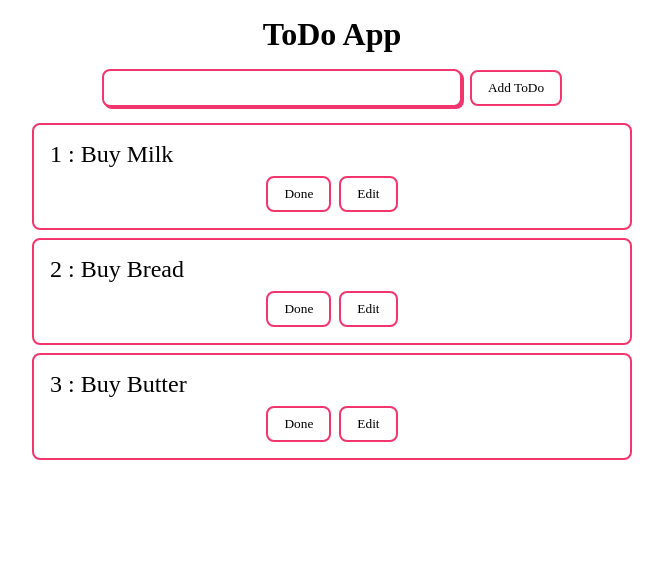
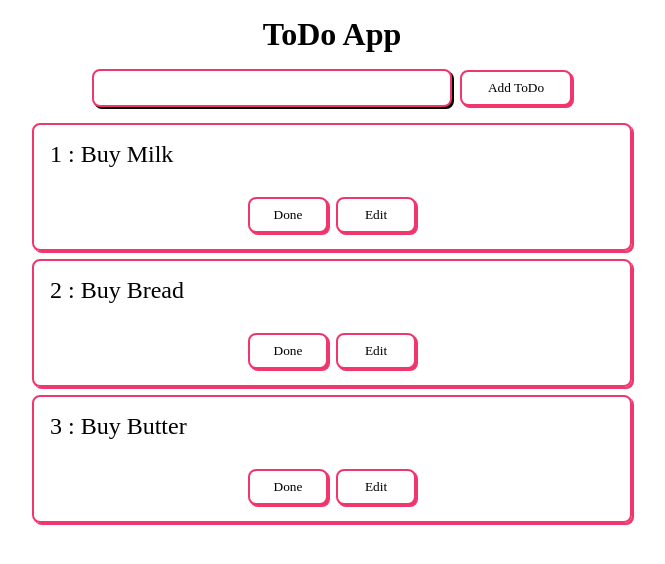
Before and after one commit to irahuldutta02/simple-react-todo-app, a React (Create React App) app: page / in a window 1280 px wide. Shown: the top 564 px of the page, without its empty margins (308-973 px from the left). Built offline with nearby package versions, Linux system fonts and the light colour scheme; a web font is replaced by a local one.

Commit message:
fix: - change styling in index.css - add feature in Todo.js   - clear the input field after adding a todo   - add todo on click enter

```diff
--- a/src/Components/Todo.js
+++ b/src/Components/Todo.js
@@ -24,7 +24,14 @@ function Todo(props) {
 
   function generateId(todoItems) {
     if (todoItems.length === 0) return 1;
-    return (todoItems[todoItems.length - 1].id + 1);
+    return todoItems[todoItems.length - 1].id + 1;
+  }
+
+  function addNewToDo(inputText) {
+    if (inputText === "") return;
+    let newTodo = { data: inputText, id: generateId(todoItems) };
+    setTodoItems([...todoItems, newTodo]);
+    setInputText("");
   }
 
   return (
@@ -37,23 +44,17 @@ function Todo(props) {
           type="text"
           value={inputText}
           onChange={(e) => setInputText(e.target.value)}
+          onKeyDown={(e) => {
+            if (e.key === "Enter") addNewToDo(inputText);
+          }}
         />
-        <button
-          onClick={() =>
-            setTodoItems([
-              ...todoItems,
-              { data: inputText, id: generateId(todoItems) },
-            ])
-          }
-        >
-          Add ToDo
-        </button>
+        <button onClick={() => addNewToDo(inputText)}>Add ToDo</button>
       </div>
       <ul className="todo-list">
         {todoItems.map((todo) => (
           <TodoItem
             todo={todo}
-            key={todo.id} // id: 1
+            key={todo.id}
             delete={() => deleteTodo(todo.id)}
             edit={(newTodo) => editTodo(todo.id, newTodo)}
           />
--- a/src/index.css
+++ b/src/index.css
@@ -36,7 +36,7 @@
   border: 2px solid #f1356d;
   border-radius: 0.5rem;
   outline: none;
-  box-shadow: 2px 2px 0px #f1356d;
+  box-shadow: 2px 2px 0px black;
 }
 
 .main button {
@@ -47,11 +47,18 @@
   border: 2px solid #f1356d;
   background-color: white;
   transition: all 0.3s ease;
+  box-shadow: 2px 2px 0px #f1356d;
+  width: 5rem;
+}
+
+.add-todo button {
+  width: 7rem;
 }
 
 .main button:hover {
   background-color: #f1356d;
   color: white;
+  box-shadow: 2px 2px 0px black;
 }
 
 .todo-list {
@@ -79,6 +86,11 @@
   padding: 1rem;
   border-radius: 0.5rem;
   font-size: 1.5rem;
+  box-shadow: 2px 2px 0px #f1356d;
+}
+
+.todo-data {
+  height: 3rem;
 }
 
 .todo-data input {
@@ -88,7 +100,7 @@
   border: 2px solid #f1356d;
   outline: none;
   border-radius: 0.5rem;
-  box-shadow: 2px 2px 0px #f1356d;
+  box-shadow: 2px 2px 0px black;
 }
 
 .todo-data {
```
